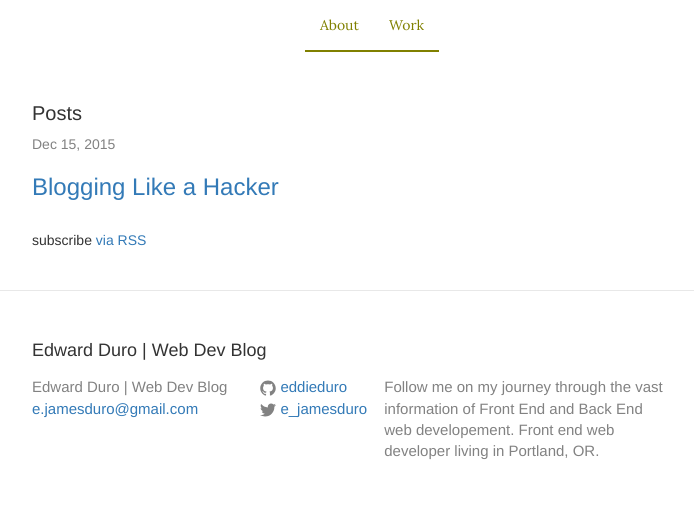
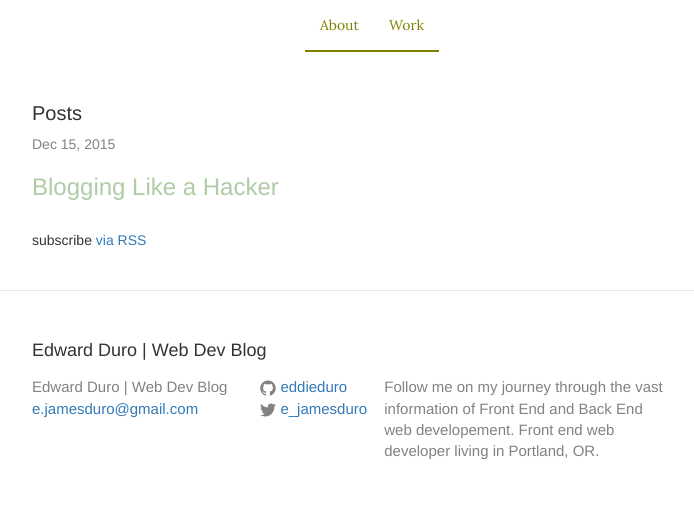
Before and after one commit to eddieduro/blog, a Jekyll site: the page built from index.html, in a window 1280 px wide. Shown: the part 577-1094 px from the top of the page, without its empty margins (268-962 px from the left). Built offline with Jekyll 4.4.1, drawn with Linux system fonts in a browser that asks for light colours; nearby versions of some CDN libraries.

Commit message:
post title color update

```diff
--- a/_sass/_layout.scss
+++ b/_sass/_layout.scss
@@ -316,6 +316,14 @@
     margin-bottom: $spacing-unit;
 }
 
+.post-link {
+    color: #b0cba5 !important;
+}
+
+.post-link:hover {
+    color: #5e844d !important;
+}
+
 .post-title {
     font-size: 42px;
     letter-spacing: -1px;
```
